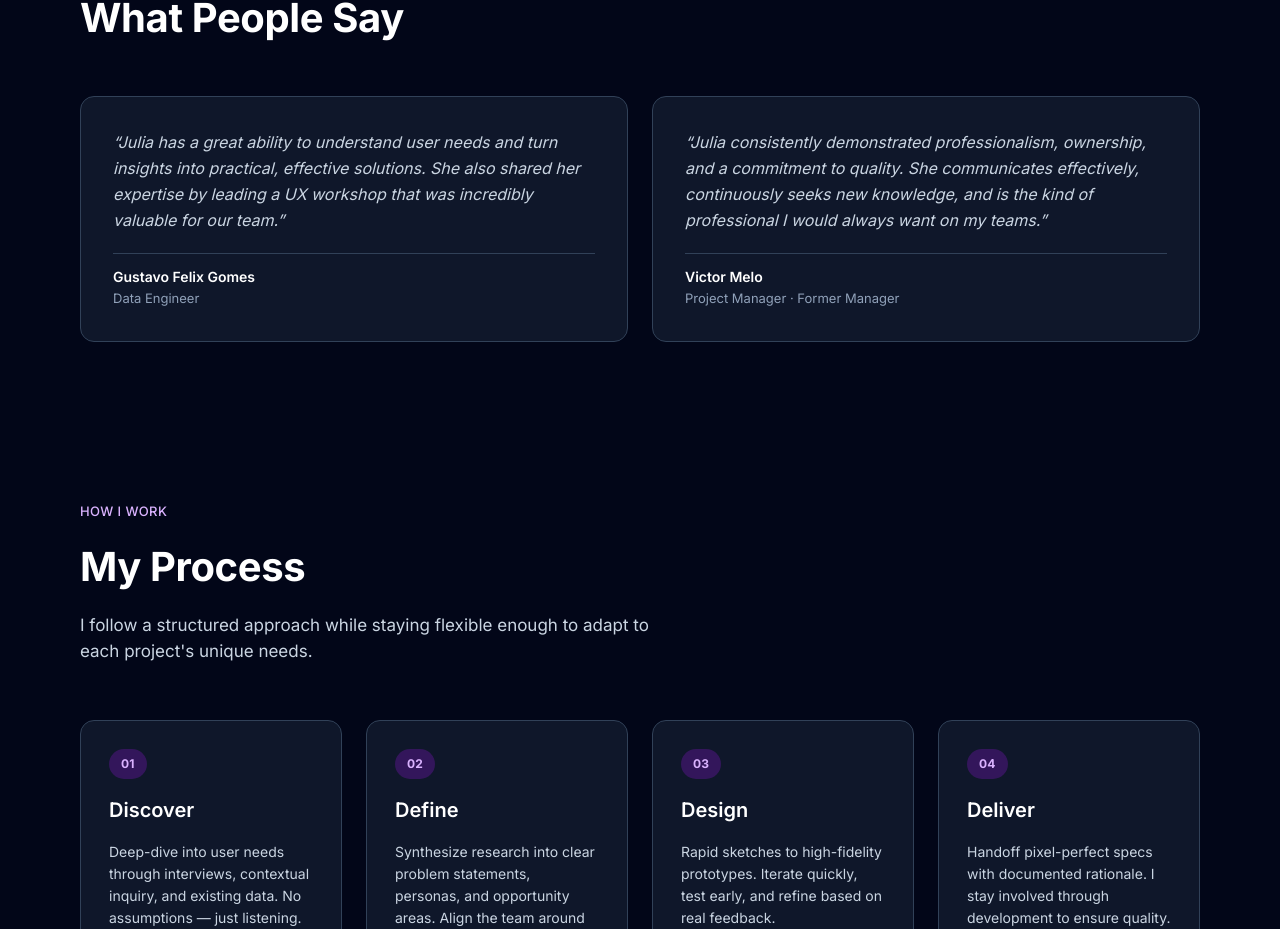
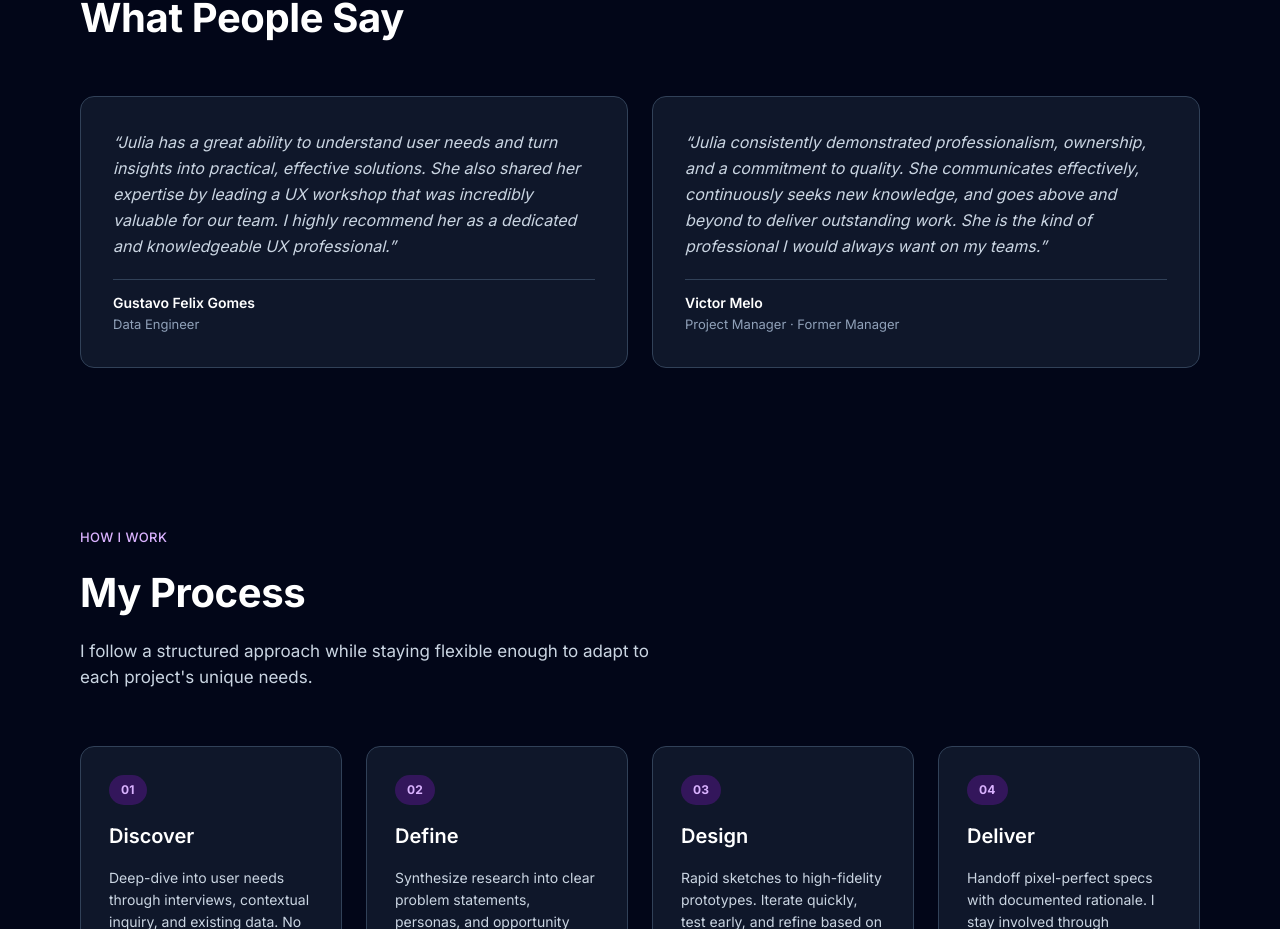
Before and after one commit to juliabizol/julia-portfolio, a Next.js app: page /about in a window 1280 px wide. Shown: the part 3313-4242 px from the top of the page. Built offline with nearby package versions, Linux system fonts and the light colour scheme.

Commit message:
Extend testimonial quotes for balanced card length

```diff
--- a/src/app/about/page.tsx
+++ b/src/app/about/page.tsx
@@ -70,13 +70,13 @@ const achievements = [
 const testimonials = [
   {
     quote:
-      "Julia has a great ability to understand user needs and turn insights into practical, effective solutions. She also shared her expertise by leading a UX workshop that was incredibly valuable for our team.",
+      "Julia has a great ability to understand user needs and turn insights into practical, effective solutions. She also shared her expertise by leading a UX workshop that was incredibly valuable for our team. I highly recommend her as a dedicated and knowledgeable UX professional.",
     name: "Gustavo Felix Gomes",
     title: "Data Engineer",
   },
   {
     quote:
-      "Julia consistently demonstrated professionalism, ownership, and a commitment to quality. She communicates effectively, continuously seeks new knowledge, and is the kind of professional I would always want on my teams.",
+      "Julia consistently demonstrated professionalism, ownership, and a commitment to quality. She communicates effectively, continuously seeks new knowledge, and goes above and beyond to deliver outstanding work. She is the kind of professional I would always want on my teams.",
     name: "Victor Melo",
     title: "Project Manager · Former Manager",
   },
```
